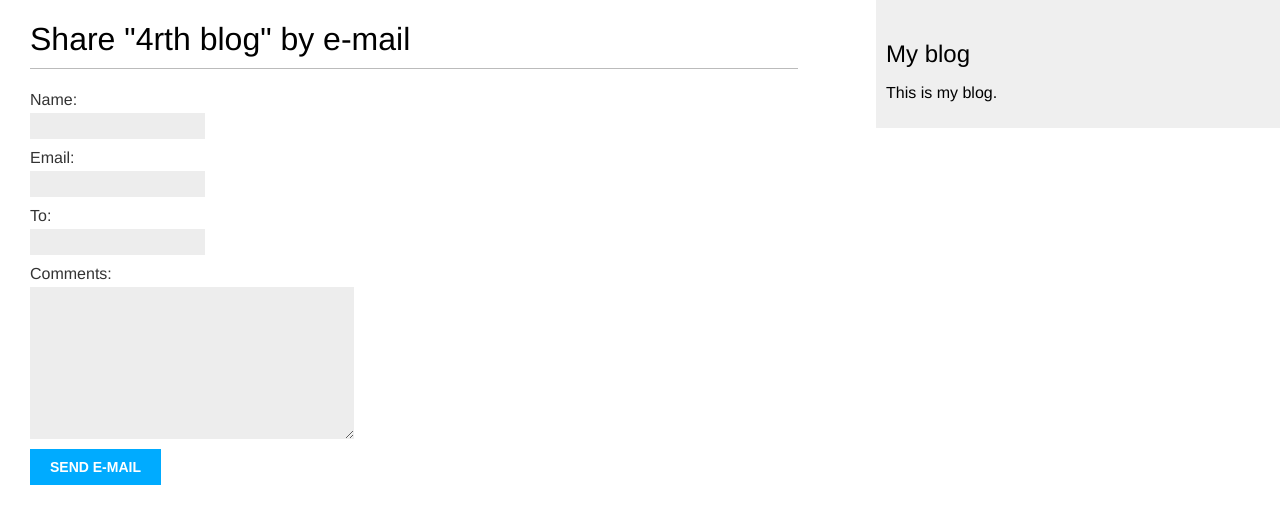
After one commit to nisabzahid/blog_project, a Django app: page /blog/4/share/ in a window 1280 px wide. The commit adds this page. Shown: the top 524 px of the page. Run offline with Django 4.2, Linux system fonts and the light colour scheme; data comes from the database, SQL or seed files in the repository.

Commit message:
added blog sharing functionality

```diff
--- /dev/null
+++ b/blog/blogapp/forms.py
@@ -0,0 +1,7 @@
+from django import forms
+
+class EmailPostForm(forms.Form):
+    name = forms.CharField(max_length=25)
+    email = forms.EmailField()
+    to = forms.EmailField()
+    comments = forms.CharField(required=False,widget=forms.Textarea)
--- a/blog/blogapp/templates/blogapp/post/detail.html
+++ b/blog/blogapp/templates/blogapp/post/detail.html
@@ -6,4 +6,9 @@
 Published {{ post.publish }} by {{ post.author }}
 </p>
 {{ post.body|linebreaks }}
+<p>
+    <a href="{% url "blogapp:post_share" post.id %}">
+    Share this post
+    </a>
+    </p>
 {% endblock %}
--- /dev/null
+++ b/blog/blogapp/templates/blogapp/post/share.html
@@ -0,0 +1,17 @@
+{% extends "blogapp/base.html" %}
+{% block title %}Share a post{% endblock %}
+{% block content %}
+{% if sent %}
+<h1>E-mail successfully sent</h1>
+<p>
+"{{ post.title }}" was successfully sent to {{ form.cleaned_data.to }}.
+</p>
+{% else %}
+<h1>Share "{{ post.title }}" by e-mail</h1>
+<form method="post">
+    {{ form.as_p }}
+    {% csrf_token %}
+<input type="submit" value="Send e-mail">
+</form>
+{% endif %}
+{% endblock %}
--- a/blog/blogapp/urls.py
+++ b/blog/blogapp/urls.py
@@ -7,4 +7,5 @@ urlpatterns = [
  # post views
     path('', views.PostListView.as_view(), name='post_list'),
     path('<int:year>/<int:month>/<int:day>/<slug:post>/', views.post_detail, name='post_detail'),
+    path('<int:post_id>/share/',views.post_share, name='post_share'),
 ]
--- a/blog/blogapp/views.py
+++ b/blog/blogapp/views.py
@@ -3,7 +3,8 @@ from django.core.paginator import Paginator, EmptyPage, PageNotAnInteger
 from .models import Post
 from django.http import Http404
 from django.views.generic import ListView
-
+from django.core.mail import send_mail
+from .forms import EmailPostForm
 
 class PostListView(ListView):
     queryset = Post.objects.all()
@@ -22,3 +23,25 @@ def post_detail(request, year, month, day, post):
     return render(request,
         'blogapp/post/detail.html',
         {'post': post})
+
+def post_share(request, post_id):
+    # Retrieve post by id
+    sent=False
+    post = get_object_or_404(Post, id=post_id, status=Post.Status.PUBLISHED)
+    if request.method == 'POST':
+    # Form was submitted
+        form = EmailPostForm(request.POST)
+        if form.is_valid():
+            # Form fields passed validation
+            cd = form.cleaned_data
+            # ... send email
+            post_url = request.build_absolute_uri(post.get_absolute_url())
+            subject = f"{cd['name']} recommends you read " \
+            f"{post.title}"
+            message = f"Read {post.title} at {post_url}\n\n" \
+            f"{cd['name']}\'s comments: {cd['comments']}"
+            send_mail(subject, message, 'your_account@gmail.com',[cd['to']])
+            sent = True
+    else:
+        form = EmailPostForm()
+    return render(request, 'blogapp/post/share.html', {'post': post,'form': form,'sent':sent})
```
Also changed, not shown: blog/blog/settings.py (+7 -0 lines).
